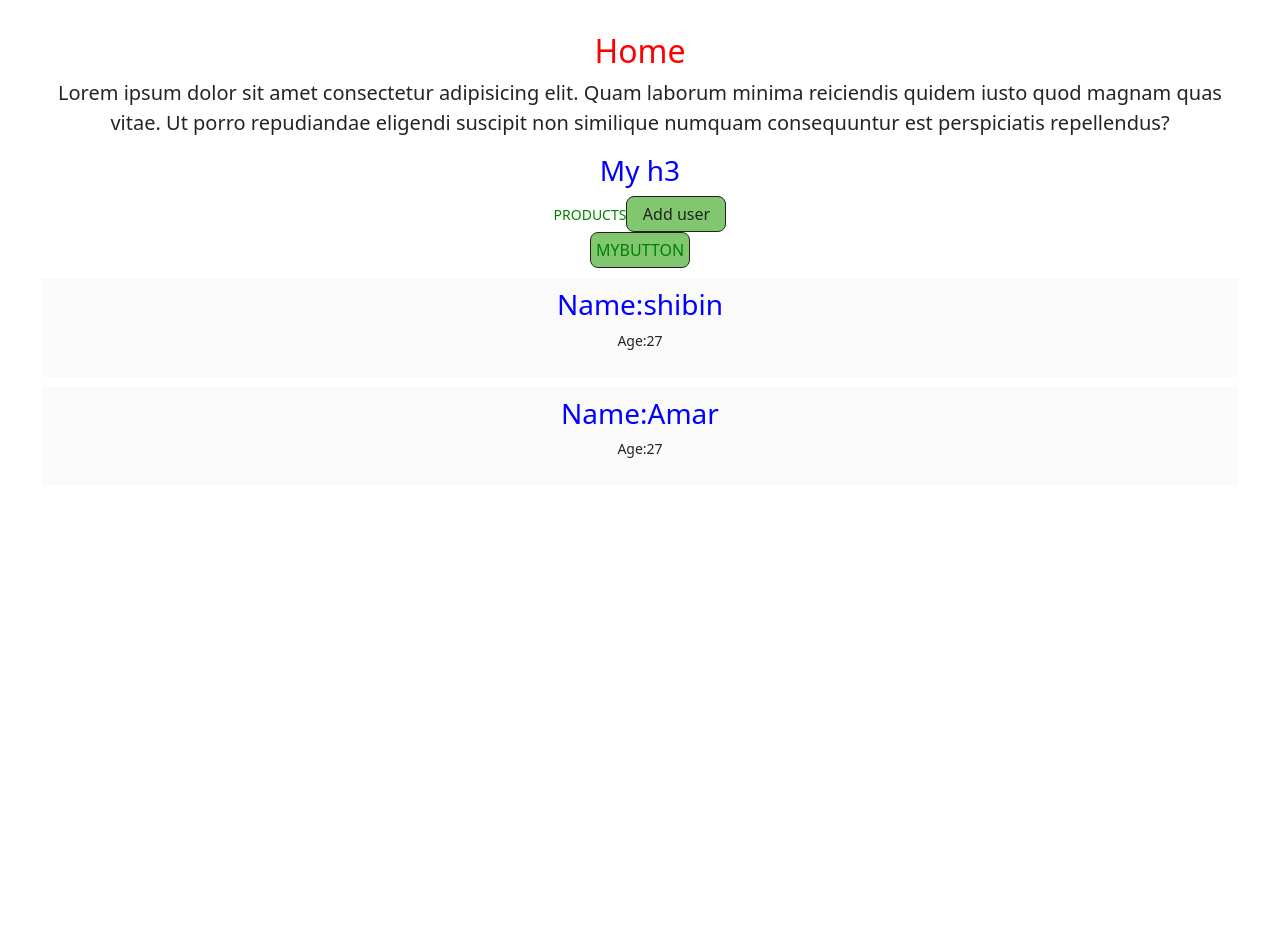
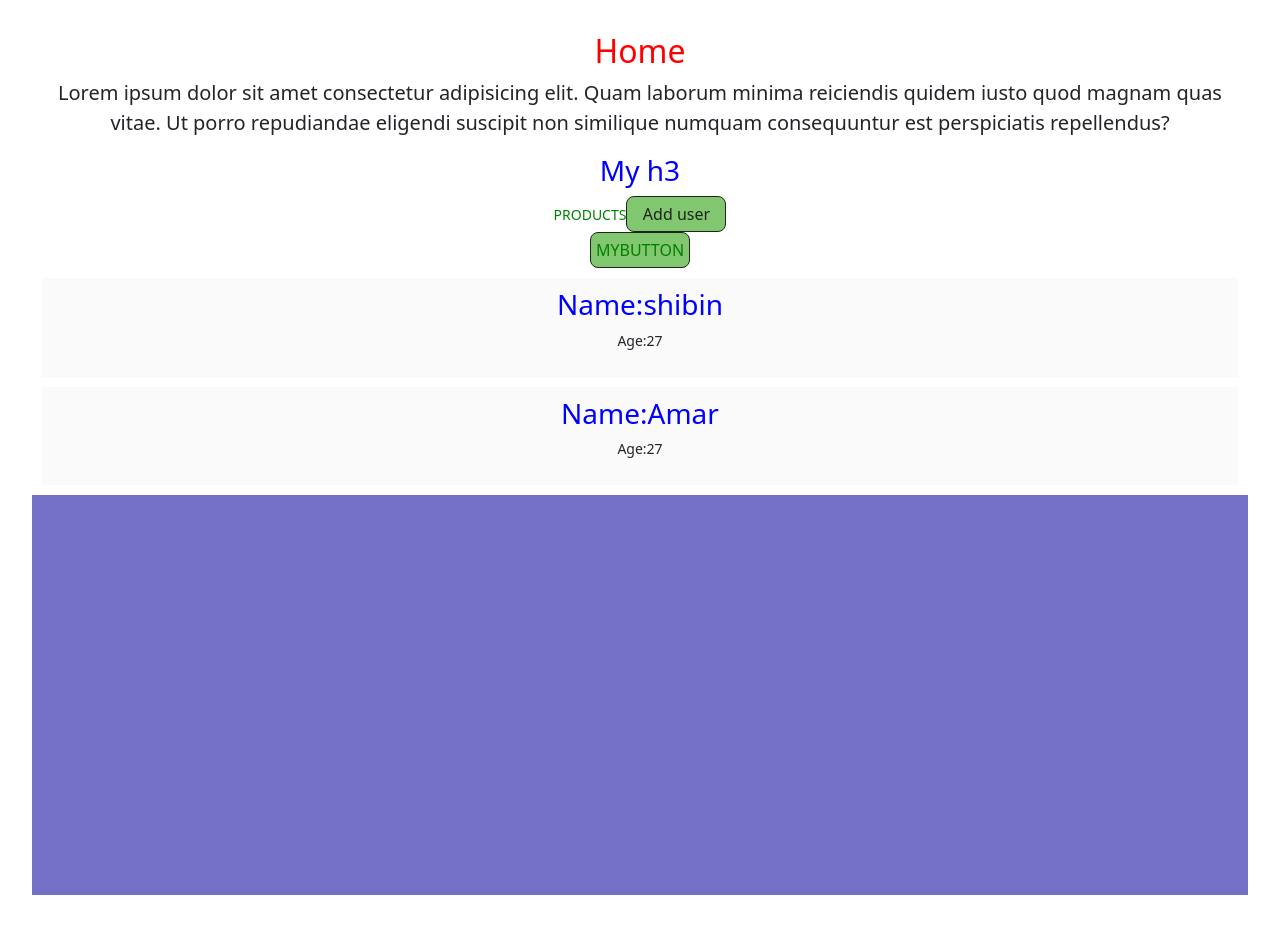
Before and after one commit to mshibinc/react-BEO-batch-context, a React (Vite) app: page / in a window 1280 px wide. Before the commit the page ends 800 px from the top, so only its background shows below. Built offline with nearby package versions, Linux system fonts and the light colour scheme.

Commit message:
theme provider

```diff
--- a/src/App.jsx
+++ b/src/App.jsx
@@ -10,10 +10,13 @@ import Products from './pages/Products'
 import ProductDetails from './pages/ProductDetails';
 import Cart from './pages/cart/Cart';
 import FormikForm from './pages/formik/FormikForm';
+import { ThemeProvider, createGlobalStyle } from "styled-components";
+import { theme } from './utils/theme';
 function App() {
   const [count, setCount] = useState(0)
 
   return (
+    <ThemeProvider theme={theme}>
       <GlobelState initialState={contextState} reducer={contextReducer}>
         <BrowserRouter>
           <Routes>
@@ -30,6 +33,7 @@ function App() {
           {/* <Products /> */}
         </BrowserRouter>
       </GlobelState>
+    </ThemeProvider>
   )
 }
 
--- a/src/pages/Home.jsx
+++ b/src/pages/Home.jsx
@@ -28,6 +28,9 @@ export default function Home() {
             {users.map((itm, i) => (
                 <Usercard data={itm} key={i} />
             ))}
+            <Container>
+
+            </Container>
         </Wrapper>
     )
 }
@@ -57,6 +60,10 @@ const MyButton = styled(Button)`
     color: green;
     text-transform:uppercase;
 `
+const Container=styled.div`
+    background-color: ${p=>p.theme.infoBg};
+    padding: 200px;
+`
 // `;
 // const Button = styled.button({
 //      backgroundColor:'red'
--- /dev/null
+++ b/src/utils/theme.js
@@ -0,0 +1,9 @@
+export const theme = {
+    fg: "#BF4F74",
+    bg: "white",
+    rad: '10px',
+    p: '4px',
+    textColor: '#000',
+    infoBg: '#2f28abaa',
+    infoColor: '#fff'
+}
```
Lines whose indentation alone changed are shown as unchanged.
